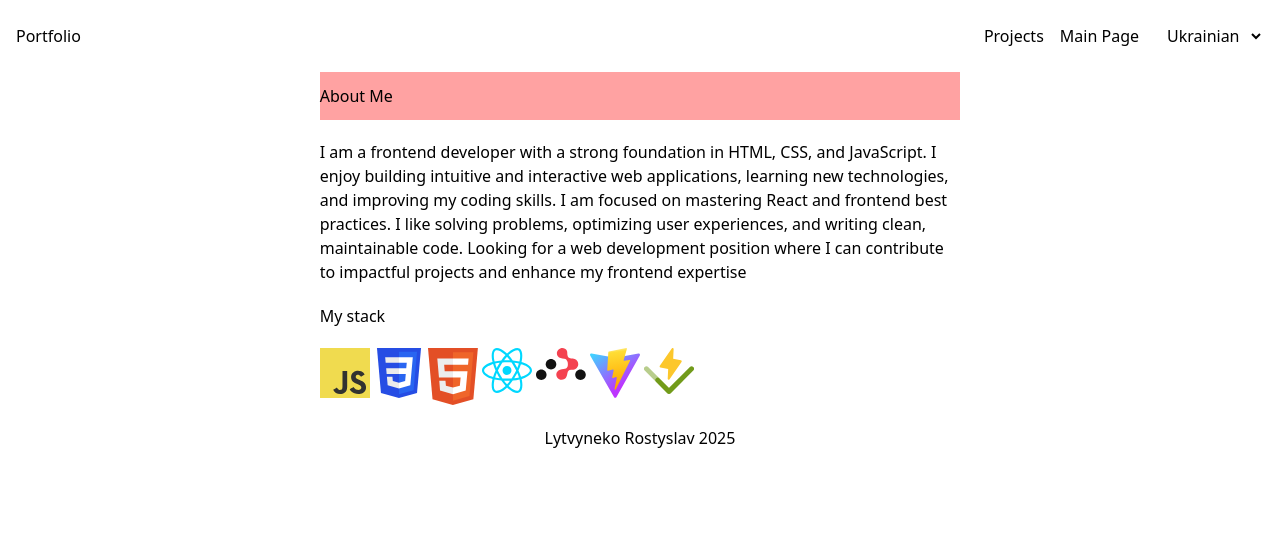
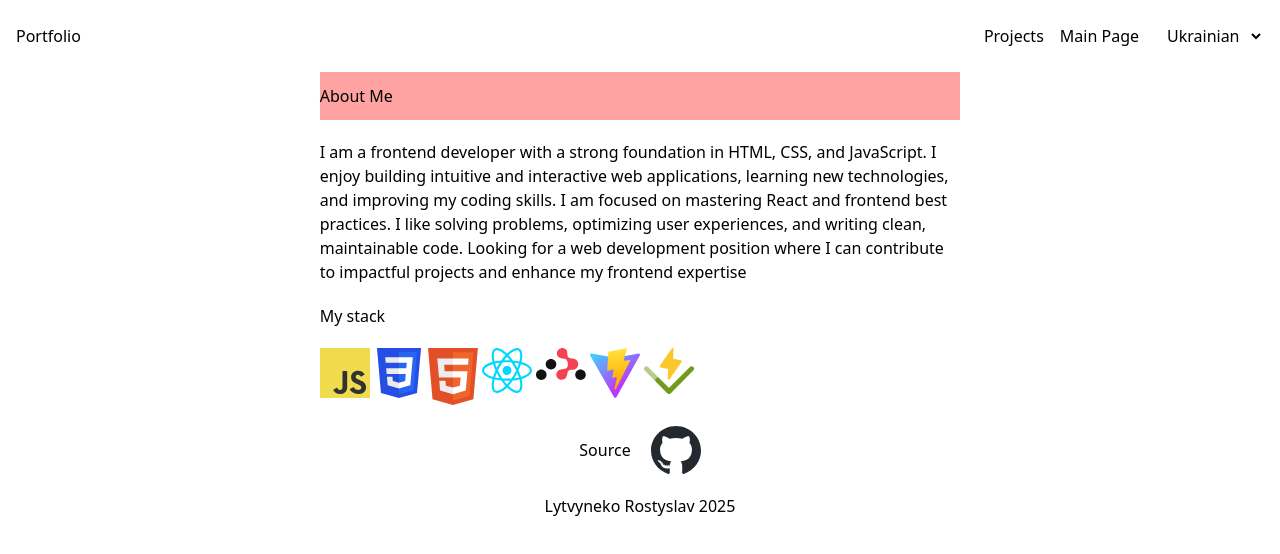
Before and after one commit to R3ndrex/Portfolio, a React (Vite) app: page / in a window 1280 px wide. Shown: the top 554 px of the page. Built offline with nearby package versions, Linux system fonts and the light colour scheme.

Commit message:
Add github link

```diff
--- a/src/components/Footer.jsx
+++ b/src/components/Footer.jsx
@@ -1,10 +1,18 @@
 import { useTranslation } from "react-i18next";
-
+import GithubImage from "../assets/github-light.svg";
 export default function Footer() {
     const { t } = useTranslation();
     return (
-        <footer className="flex justify-center mt-5">
-            {t("Lytvyneko Rostyslav")} 2025
+        <footer className="flex flex-col items-center mt-5 gap-5 bg-white">
+            <a
+                href="https://github.com/R3ndrex/Portfolio"
+                target="_blank"
+                className="flex justify-center gap-5"
+            >
+                <span className="flex items-center">Source</span>
+                <img src={GithubImage} alt="github-image" width="50" />
+            </a>
+            <div>{t("Lytvyneko Rostyslav")} 2025</div>
         </footer>
     );
 }
```
Also changed, not shown: src/assets/github-light.svg (added).
